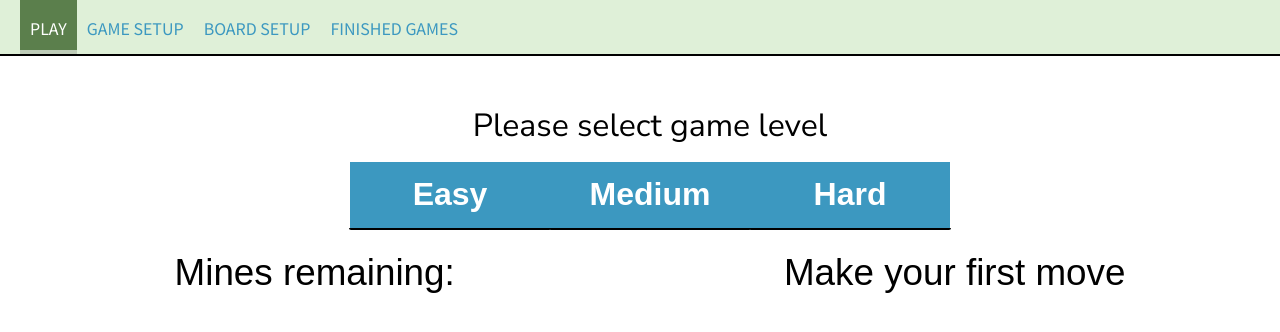
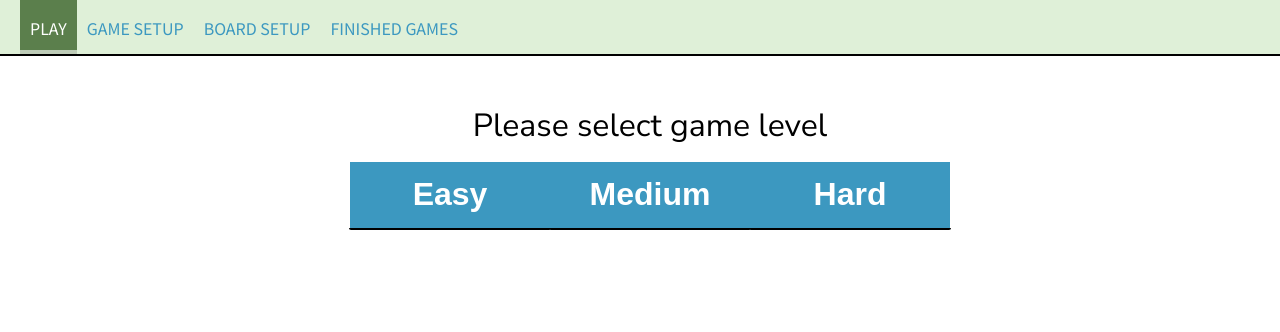
Before and after one commit to juanbrk/minesweeperJs, a React app: page / in a window 1280 px wide. Shown: the top 332 px of the page. Built offline with nearby package versions, Linux system fonts and the light colour scheme; a web font is replaced by a local one.

Commit message:
Dynamically rendered buttons <div> and gameInfo <div> on Menu

```diff
--- a/src/Components/Menu/Menu.js
+++ b/src/Components/Menu/Menu.js
@@ -1,4 +1,4 @@
-import React from 'react';
+import React, { Component } from 'react';
 import Button from '../UI/Button/Button';
 import classes from './Menu.css';
 
@@ -9,37 +9,43 @@ export const difficulties = {
     hard: "advanced"
 }
 
-//<option> elements could be rendered dynamically with a .map() or Object.keys() to render as many difficulties there are specified on the
-// object difficulties. For now it wont happen.
+class Menu extends Component {
+    render() {
 
-const menu = (props) => {
-    return (
-        <div className={classes.container}>
-            <p className={classes.select}>Please select game level</p>
-            <div className={classes.buttons}>
+
+        // Dynamically render buttons
+        let buttons = Object.keys(difficulties).map(key => {
+            return (
                 <Button
                     btnType="segmentedControl"
-                    clicked={() => props.difficultyChangedHandler(difficulties.easy)}>Easy
-                        </Button>
-                <Button
-                    btnType="segmentedControl"
-                    clicked={() => props.difficultyChangedHandler(difficulties.medium)}>Medium
-                        </Button>
-                <Button
-                    btnType="segmentedControl"
-                    clicked={() => props.difficultyChangedHandler(difficulties.hard)}>Hard</Button>
-            </div>
-            <div className={classes.gameInfo}>
+                    clicked={() => this.props.difficultyChangedHandler(difficulties[key])}
+                    key={key}>{key}
+                </Button>
+            );
+        });
+
+
+        //Dynamically render gameInfo only if a button has been clicked
+        let gameInfo = null
+        if (this.props.selectedDifficulty) {
+            gameInfo = <div className={classes.gameInfo}>
                 <span
-                    className={classes.mineCount}> Mines remaining:{props.mineCount}
+                    className={classes.mineCount}> Mines remaining:{this.props.mineCount}
                 </span>
                 <span
-                    className={classes.status}> {props.gameStatus}
+                    className={classes.status}> {this.props.gameStatus}
                 </span>
             </div>
-        </div>
-    );
+        }
+        return (
+            <div className={classes.container}>
+                <p className={classes.select}>Please select game level</p>
+                <div className={classes.buttons}> {buttons}
+                </div>
+                {gameInfo}
+            </div>
+        );
+    }
+}
 
-};
-
-export default menu;
+export default Menu;
--- a/src/Components/UI/Button/Button.css
+++ b/src/Components/UI/Button/Button.css
@@ -39,6 +39,7 @@
       width: 100px;
       font-family: 'Encode Sans Condensed', sans-serif;
       font-size: 1.2em;
+      text-transform: capitalize;
 }
 
 .segmentedControl:hover,
--- a/src/Containers/Game/Game.js
+++ b/src/Containers/Game/Game.js
@@ -670,7 +670,8 @@ class game extends PureComponent {
                         mineCount={this.state.mineCount}
                         gameStatus={this.state.gameStatus}
                         restartClick={this.restartClickHandler}
-                        difficultyChangedHandler={(e) => this.changeDifficulty(e)} />
+                        difficultyChangedHandler={(e) => this.changeDifficulty(e)}
+                        selectedDifficulty={this.state.difficulty} />
                 </div>
                 <Modal
                     show={this.state.finished}
```
